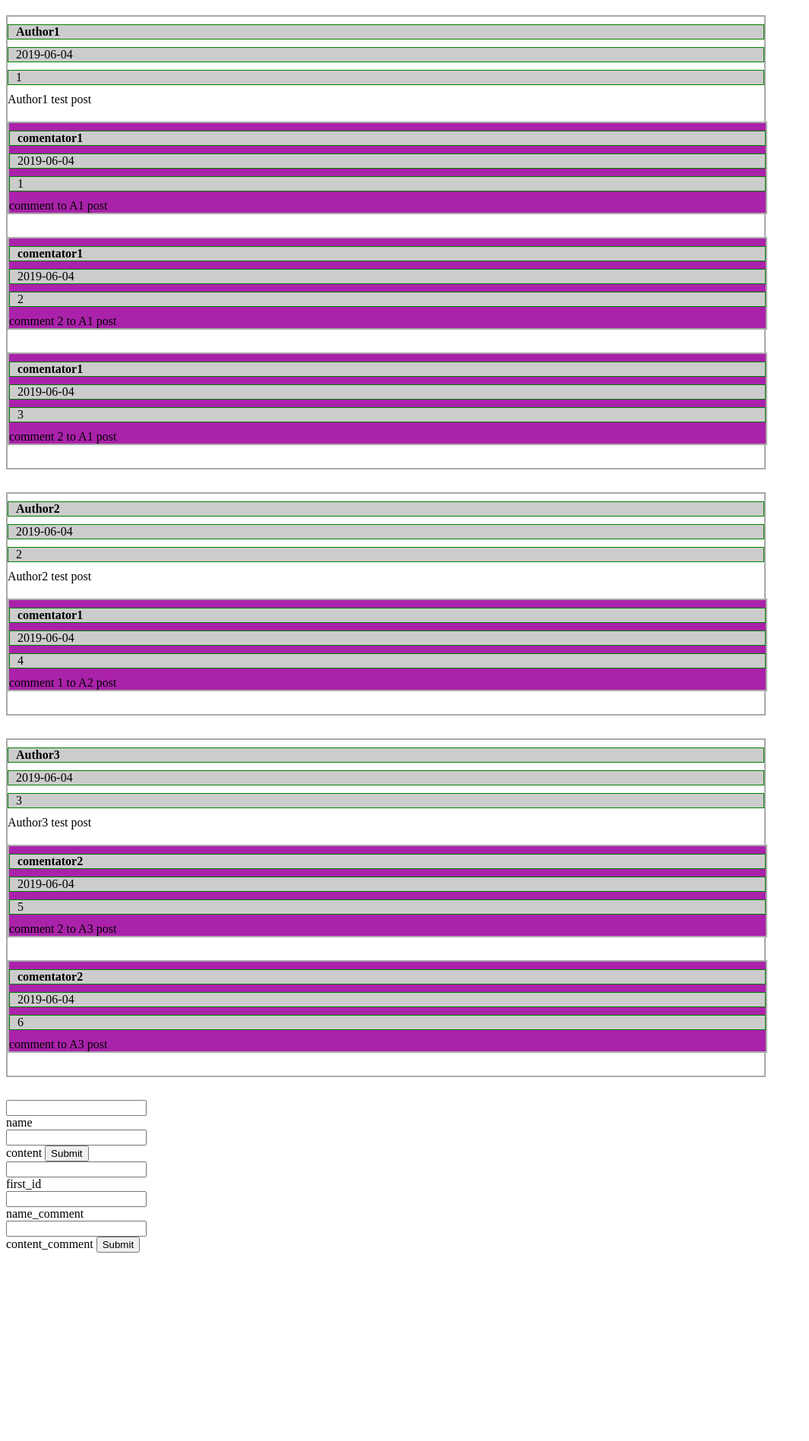
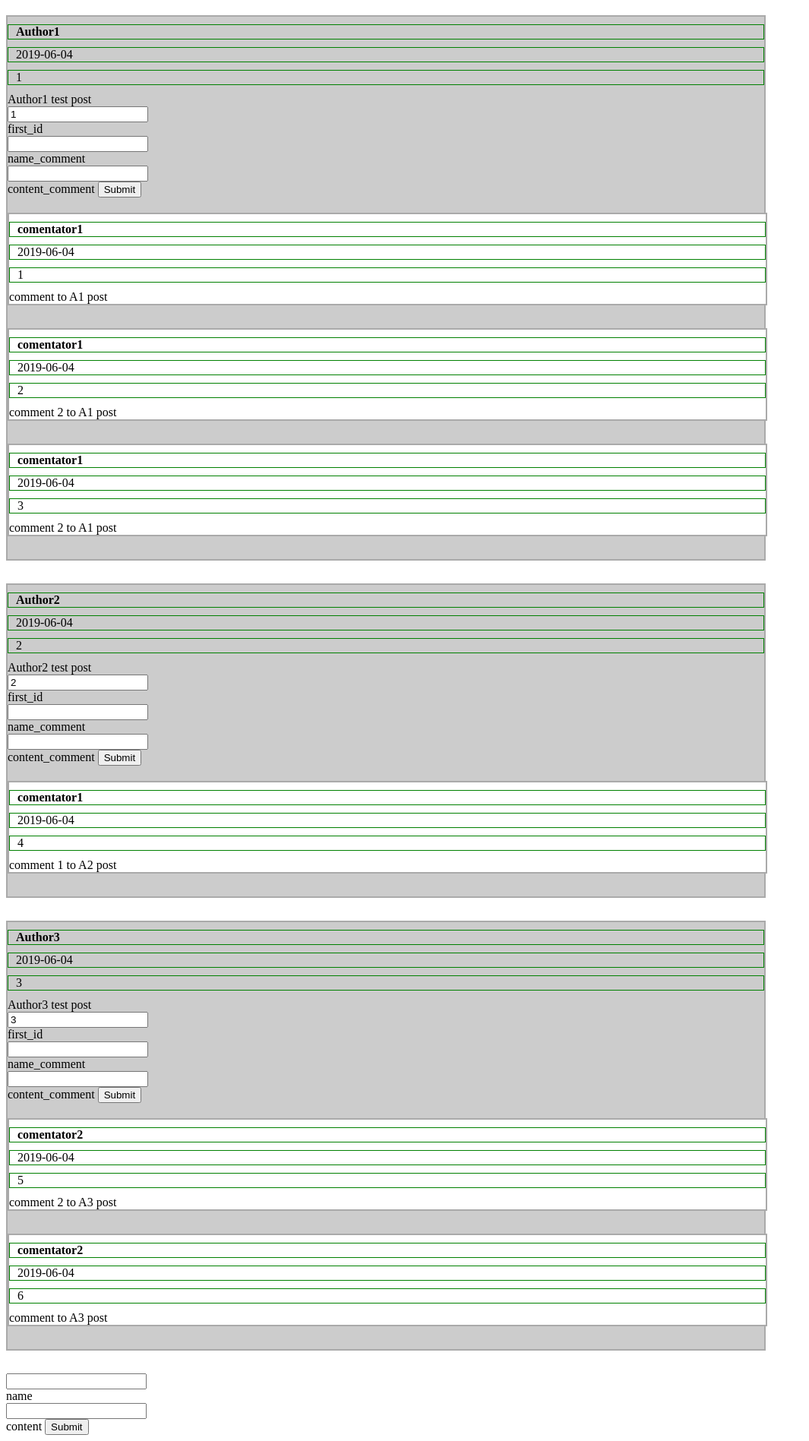
Before and after one commit to Alexwell/Board, a Flask app: page / in a window 1280 px wide. Shown: the whole page at 76% size, without its empty margins (0-1065 px from the left). Before the commit the page ends 1649 px from the top, so only its background shows below. Run offline with Flask 2, Linux system fonts and the light colour scheme; data comes from the database, SQL or seed files in the repository; both versions use the stored data as it was before the commit.

Commit message:
Comment binded to posts

```diff
--- a/src/app.py
+++ b/src/app.py
@@ -4,7 +4,6 @@ from flask import Flask, request, render_template, flash
 from flask_sqlalchemy import SQLAlchemy
 
 import config as config
-
 
 app = Flask(__name__, template_folder='templates')
 app.config.from_object(config)
@@ -19,16 +18,14 @@ def index():
         posts = Book.query.all()
 
         comments = Comments.query.all()
-        print(comment)
+        # print(comment)
 
-        for c in comments:
-            print(f'id: {c.id}   first_id: {c.first_id}')
-
-
+        # for c in comments:
+        #     print(f'id: {c.id}   first_id: {c.first_id}')
 
         # for com in comments:
         #     first_id = com.first_id
-            # user = Book.query.filter_by(id=first_id.first())
+        # user = Book.query.filter_by(id=first_id.first())
 
         return render_template('home.html', posts=posts,
                                comments=comments), 200
@@ -63,21 +60,26 @@ def comment():
     from forms import CommentForm
 
     if request.method == 'POST':
+
         form_comment = CommentForm(request.form)
 
         if form_comment.validate():
+            print(form_comment.data)
+
             post_comment = Comments(**form_comment.data)
             db.session.add(post_comment)
             db.session.commit()
+            return (f"{form_comment.data['first_id']} Comment created"), 200
 
-            return ('Comment created'), 200
         else:
             return ('Not valid comment'), 200
+
     else:
         return 'Wrong comment response', 404
 
 
 if __name__ == '__main__':
     from models import *
+
     db.create_all()
     app.run()
--- a/src/models.py
+++ b/src/models.py
@@ -27,8 +27,9 @@ class Comments(db.Model):
     first_id = db.Column(
         db.Integer,
         db.ForeignKey('book.id'),
-        nullable=False,
-        index=True,
+        # nullable=False,
+        # index=True,
+        # default=1
     )
     # first = db.relationship(Book, foreign_keys=[first_id, ])
 
--- a/src/templates/home.html
+++ b/src/templates/home.html
@@ -13,14 +13,15 @@
             border: 2px solid #aaa;
             margin-top: 20px;
             margin-bottom: 30px;
+            background-color: #ccc;
+
         }
 
         .container-comment{
-            background-color: #a2a;
+            background-color: #fff;
         }
 
-        .title, .date, .id {
-            background-color: #ccc;
+        .title, .date, .db-id {
             border: 1px solid green;
             padding: 0px 10px 0 10px;
             margin:10px 0 10px 0;
@@ -41,15 +42,21 @@
         <div class="container">
             <p class="title">{{ item.author }}</p>
             <p class="date">{{ item.date_created }}</p>
-            <p class="id">{{ item.id }}</p>
+            <p class="db-id">{{ item.id }}</p>
             <div class="content">{{ item.text }}</div>
+            <form class="main-form" action="http://127.0.0.1:5000/comment" method="POST">
+                <input type="text" title="first_id" name="first_id" value="{{ item.id }}">first_id
+                <input type="text" title="author_comment" name="author_comment">name_comment
+                <input type="text" title="text_comment" name="text_comment">content_comment
+                <input type="submit" name="go_comment">
+            </form>
             <div class="posts">
              {% for comment in comments %}
                  {% if  item.id == comment.first_id %}
                 <div class="container-comment">
                     <p class="title">{{ comment.author_comment }}</p>
                     <p class="date">{{ comment.date_created_comment }}</p>
-                    <p class="id">{{ comment.id }}</p>
+                    <p class="db-id">{{ comment.id }}</p>
                     <div class="content">{{ comment.text_comment }}</div>
                 </div>
                  {% endif %}
@@ -63,12 +70,6 @@
         <input type="text" title="text" name="text">content
         <input type="submit" name="go">
     </form>
-    <form class="main-form" action="http://127.0.0.1:5000/comment" method="POST">
-        <input type="text" title="first_id" name="first_id">first_id
-        <input type="text" title="author_comment" name="author_comment">name_comment
-        <input type="text" title="text_comment" name="text_comment">content_comment
-        <input type="submit" name="go_comment">
-    </form>
 
 </body>
 </html>
```
Also changed, not shown: src/test.db (deleted).
